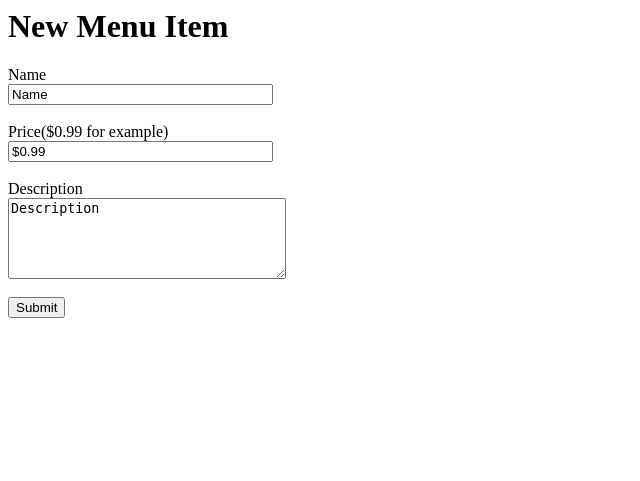
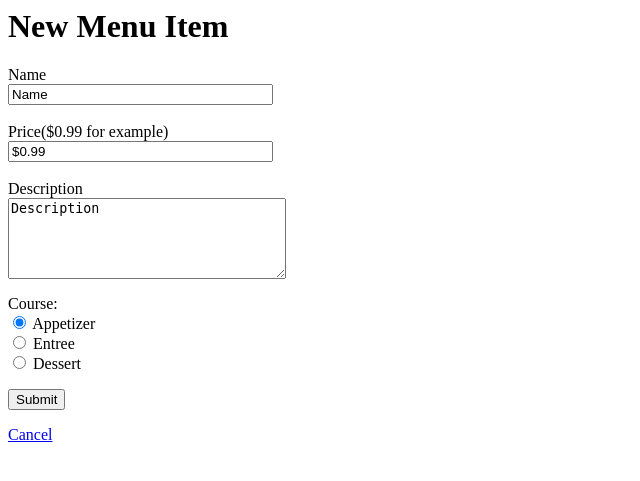
Before and after one commit to hgihem/FlaskExample, a Flask app: page /restaurants/1/menu/new/ in a window 1280 px wide. Shown: the top 481 px of the page, without its empty margins (0-640 px from the left). Run offline with Flask 2, Linux system fonts and the light colour scheme; tables that the repository leaves empty hold one stand-in row (values such as "Sample post").

Commit message:
Allow users to select course when creating/editing menu items

```diff
--- a/database_access.py
+++ b/database_access.py
@@ -41,14 +41,16 @@ class DBAccess:
 
     def createNewMenuItem(self,
                           restaurantId: int,
-                          name: str,
-                          price: str,
-                          description: str):
+                          name:         str,
+                          price:        str,
+                          description:  str,
+                          course:       str):
         new_menu_item = MenuItem(
             name=name,
             price=price,
             description=description,
             restaurant_id=restaurantId,
+            course=course,
             )
         self.db.session.add(new_menu_item)
         self.db.session.commit()
@@ -59,14 +61,16 @@ class DBAccess:
         self.db.session.commit()
 
     def editMenuItem(self,
-                     menuId: int,
-                     name: str,
-                     price: str,
-                     description: str):
+                     menuId:        int,
+                     name:          str,
+                     price:         str,
+                     description:   str,
+                     course:        str):
         menuItem = self.getMenuItem(menuId=menuId)
         menuItem.name = name
         menuItem.price = price
         menuItem.description = description
+        menuItem.course = course
         self.db.session.commit()
 
     def deleteRestaurant(self, restaurantId: int):
--- a/database_setup.py
+++ b/database_setup.py
@@ -40,6 +40,6 @@ class MenuItem(db.Model):
             '\n\tprice=\'{self.price}\',\n\trestaurant_id=\'{self.restaurant_id}\'\n)>'
 
 
-Courses = {'Appetizer': 1, 'Entree': 2, 'Dessert': 3}
+Courses = {'Appetizer': 0, 'Entree': 1, 'Dessert': 2}
 
 db.create_all()
--- a/project.py
+++ b/project.py
@@ -2,6 +2,7 @@ from flask import (Flask, render_template, request,
                    redirect, url_for, flash, jsonify)
 from flask_sqlalchemy import SQLAlchemy
 from database_access import DBAccess
+from database_setup import Courses
 
 
 app = Flask(__name__)
@@ -72,7 +73,8 @@ def newMenuItem(restaurant_id):
             restaurantId=restaurant_id,
             name=request.form['name'],
             price=request.form['price'],
-            description=request.form['description'])
+            description=request.form['description'],
+            course=request.form['course'])
         flash(f'"{request.form["name"]}" created!')
         return redirect(url_for(
             'restaurantMenu',
@@ -80,7 +82,8 @@ def newMenuItem(restaurant_id):
     else:
         return render_template(
             'newMenuItem.html',
-            restaurant=dbsession.getRestaurant(restaurant_id))
+            restaurant=dbsession.getRestaurant(restaurant_id),
+            courses=Courses)
 
 
 @app.route('/restaurants/<int:restaurant_id>/menu/<int:menu_id>/edit/',
@@ -91,13 +94,16 @@ def editMenuItem(restaurant_id, menu_id):
             menuId=menu_id,
             name=request.form['name'],
             price=request.form['price'],
-            description=request.form['description'])
+            description=request.form['description'],
+            course=request.form['course'])
         flash(f'{request.form["name"]} updated!')
         return redirect(url_for('restaurantMenu',
                                 restaurant_id=restaurant_id))
-    return render_template(
-        'editMenuItem.html',
-        menuItem=dbsession.getMenuItem(menu_id))
+    else:
+        return render_template(
+            'editMenuItem.html',
+            menuItem=dbsession.getMenuItem(menu_id),
+            courses=Courses)
 
 
 @app.route('/restaurants/<int:restaurant_id>/menu/<int:menu_id>/delete/',
--- a/templates/newMenuItem.html
+++ b/templates/newMenuItem.html
@@ -7,8 +7,18 @@
             <label for="price">Price($0.99 for example)</label><br>
             <input type="text" size="30" name="price", value="$0.99" required pattern="\$(0|([1-9]\d*))\.\d{2}"><br><br>
             <label for="description">Description</label><br>
-            <textarea cols=32.5 rows=5 name="description">Description</textarea><br><br>
+            <textarea cols=32.5 rows=5 name="description">Description</textarea><br>
+            <p>
+                <div>Course:</div>
+                {% for course in courses %}
+                <div>
+                    <input type="radio" id="{{course}}" name="course" value="{{course}}" {{'checked' if courses[course]==0 else ''}}>
+                    <label for="{{course}}">{{course}}</label>
+                </div>
+                {% endfor %}
+            </p>
             <input type="submit" value="Submit">
         </form>
+        <a href = "{{ url_for('restaurantMenu', restaurant_id=restaurant.id) }}"> Cancel </a>
     </body>
 </html>
```
Also changed, not shown: templates/editMenuItem.html (+10 -1 lines).
